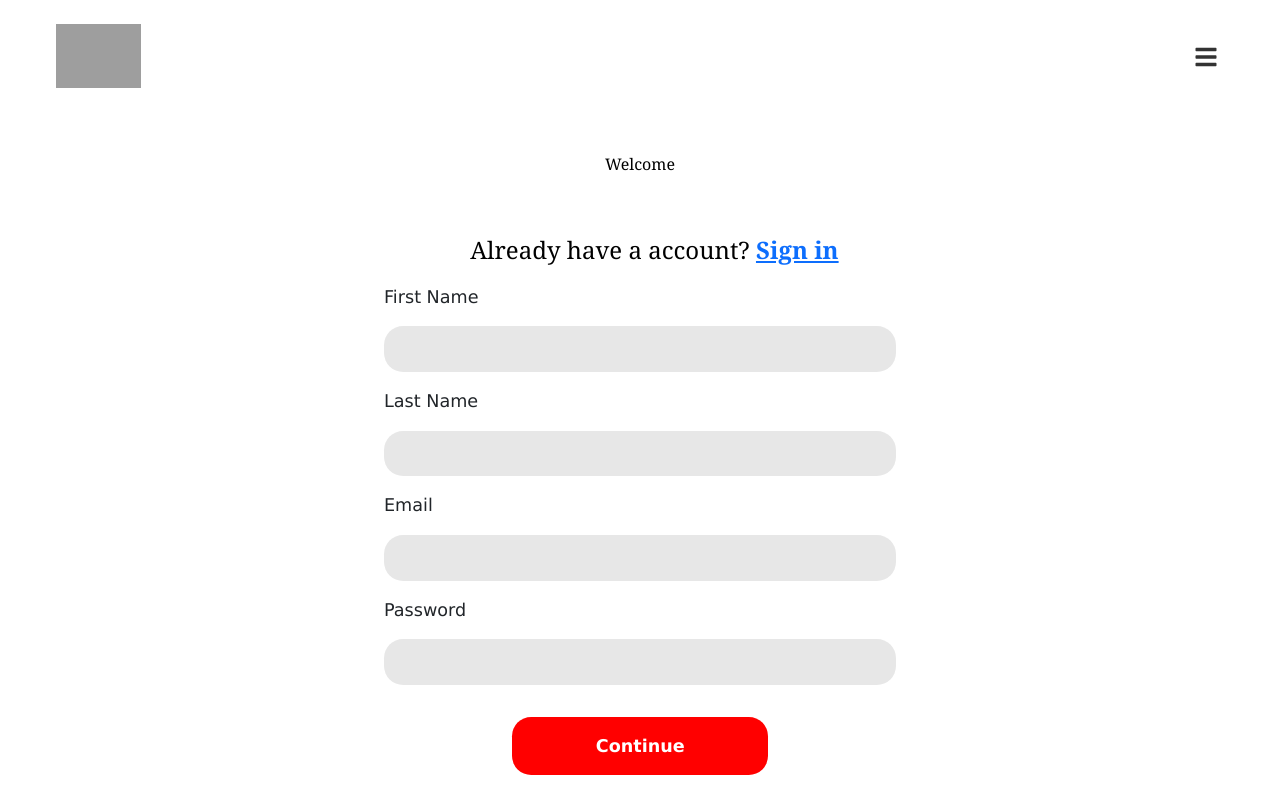
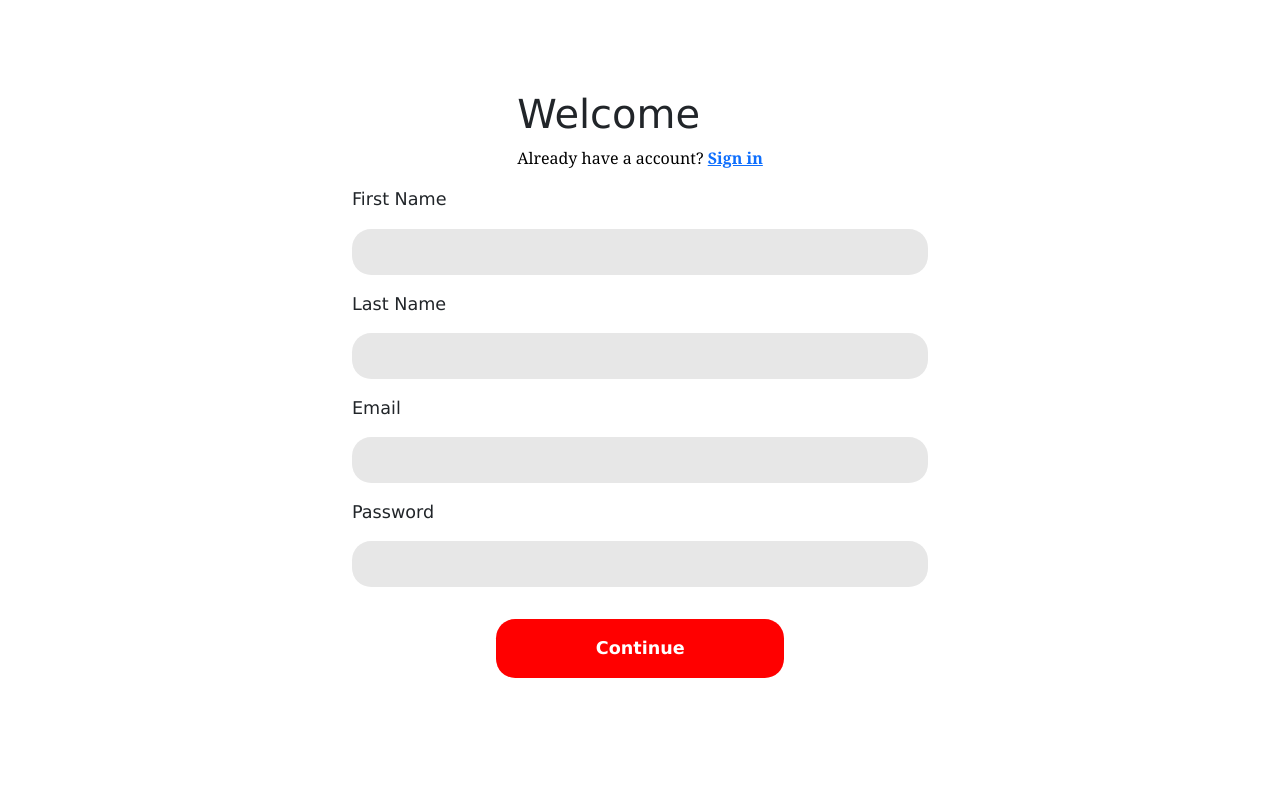
Before and after one commit to ChidimmaOfodum/WM4--Final-Project--SlackDash, a React (Create React App) app in the folder client/: page /signup in a window 1280 px wide. Built offline with nearby package versions, Linux system fonts and the light colour scheme; grey boxes are pictures that could not be loaded.

Commit message:
style: updated

```diff
--- a/client/src/Components/LoginPage/MainNav.js
+++ /dev/null
@@ -1,18 +0,0 @@
-import React from 'react';
-import { FaBars } from 'react-icons/fa';
-import CYFLogo from './CYFLogo';
-import "../../pages/Login.css";
-import "../../pages/SignUp.css";
-
-function MainNav() {
-  return (
-    <div className='NavBar'>
-     <CYFLogo />
-     <button className='hamburgerMenu'>
-     <FaBars  />
-     </button>
-    </div>
-  )
-}
-
-export default MainNav
--- a/client/src/pages/Login.css
+++ b/client/src/pages/Login.css
@@ -1,26 +1,12 @@
 /* Page */
 .loginPage{
     display: flex;
+    height: 100vh;
     flex-direction: column;
+    justify-content: center;
+    align-self: center;
 }
 
-/* Nav Bar */
-.NavBar{
-    height: 10vh;
-    display: flex;
-    flex-direction: row;
-    justify-content: space-between;
-    align-items: center;
-    padding: 1rem;
-}
-.hamburgerMenu{
-    background: none;
-    border: none;
-    cursor: pointer;
-    font-size: 1.5rem;
-    color: #333;
-
-}
 .CYFIcon{
     height: 5vh;
 }
@@ -75,20 +61,14 @@ padding-top: 0;
 }
 
 /* Desktop version */
-@media screen and (min-width: 700px) and (max-width: 1000px) {
+/* @media screen and (min-width: 700px) and (max-width: 1000px) {
 .userDetail{
 width: 65%;
 justify-self: center;
 align-self: center;
  }
- .NavBar{
-    padding: 3rem;
-}
-.CYFIcon{
-    height: 7vh;
-}
-}
-@media  (min-width:1000px){
+} */
+/* @media  (min-width:1000px){
 .userDetail{
     width: 45%;
     justify-self: center;
@@ -100,4 +80,4 @@ align-self: center;
 .CYFIcon{
     height: 8vh;
 }
-}
+} */
--- a/client/src/pages/Login.js
+++ b/client/src/pages/Login.js
@@ -1,16 +1,14 @@
 import React, { useState, useEffect } from 'react';
-import MainNav from '../Components/LoginPage/MainNav';
 import LoginForm from '../Components/LoginPage/LoginForm';
 
 function Login() {
   return (
-    <div className='loginPage'>
-      <MainNav />
+    <main className='loginPage'>
       <div className='LoginLogo'>
-          <p>Login</p>
+          <h1>Login</h1>
       </div>
       <LoginForm />
-    </div>
+    </main>
   )
 }
 
--- a/client/src/pages/SignUp.css
+++ b/client/src/pages/SignUp.css
@@ -1,11 +1,16 @@
 /* Sign Up Page */
-.SignUpPage{
+.SignUpPage {
+    height: 100vh;
+    width: 100vw;
 	display: flex;
 	flex-direction: column;
+    justify-content: center;
+    align-items: center;
 }
 
-/* Nav Bar */
-.NavBar{
+/* .Site */
+/* Nav Bar
+.NavBar {
 	height: 10vh;
 	display: flex;
 	flex-direction: row;
@@ -14,53 +19,52 @@
 	padding: 1rem;
 }
 
-.hamburgerMenu{
+.hamburgerMenu {
 	background: none;
 	border: none;
 	cursor: pointer;
 	font-size: 1.5rem;
 	color: #333;
-
 }
-.CYFIcon{
+.CYFIcon {
 	height: 5vh;
-}
+} */
 
 /* Login Logo */
-.LoginLogo{
+.LoginLogo {
 	height: 15vh;
 	display: flex;
 	align-items: center;
 	justify-content: center;
 }
-.LoginLogo p{
-    font-family: Cambria, Cochin, Georgia, Times, 'Times New Roman', serif;
+.LoginLogo p {
+	font-family: Cambria, Cochin, Georgia, Times, "Times New Roman", serif;
 	color: black;
 }
-.signUpMsg{
-    font-family: Cambria, Cochin, Georgia, Times, 'Times New Roman', serif;
+.signUpMsg {
+	font-family: Cambria, Cochin, Georgia, Times, "Times New Roman", serif;
 	color: black;
-    font-size: 1.5rem;
-    align-self: flex-start;
+	/* font-size: 1.5rem; */
+	/* align-self: flex-start;
     justify-self: flex-start;
-    padding-left: 1.8rem;
+    padding-left: 1.8rem; */
 }
 
 /* Details section */
-.userDetail{
+.userDetail {
 	padding: 2rem;
 	padding-top: 0;
 }
-.signUpForm{
+.signUpForm {
 	display: flex;
 	flex-direction: column;
 	gap: 1rem;
 }
-.signUpForm label{
+.signUpForm label {
 	font-size: 1.1rem;
 	font-weight: 400;
 }
-.signUpBtn{
+.signUpBtn {
 	justify-self: center;
 	align-self: center;
 	background-color: #ff0000;
@@ -76,7 +80,7 @@ padding-top: 0;
 	margin-top: 2vh;
 	width: 50%;
 }
-.userInput{
+.userInput {
 	background-color: rgb(231, 231, 231);
 	border: none;
 	border-radius: 1.2rem;
@@ -84,35 +88,35 @@ padding-top: 0;
 }
 
 /* Desktop version */
-@media screen and (min-width: 700px) and (max-width: 1000px) {
-.userDetail{
-width: 65%;
+@media screen and (min-width: 600px) {
+	.userDetail {
+		width: 50%;
 		justify-self: center;
 		align-self: center;
 	}
- .NavBar{
+	.NavBar {
 		padding: 3rem;
 	}
-.CYFIcon{
+	.CYFIcon {
 		height: 7vh;
 	}
-.signUpMsg{
+	.signUpMsg {
 		align-self: center;
 	}
 }
-@media  (min-width:1000px){
-.userDetail{
-    width: 45%;
+@media (max-width: 600px) {
+	.userDetail {
+		width: 100%;
 		justify-self: center;
 		align-self: center;
 	}
-.NavBar{
+	.NavBar {
 		padding: 3.5rem;
 	}
-.CYFIcon{
+	.CYFIcon {
 		height: 8vh;
 	}
-.signUpMsg{
+	.signUpMsg {
 		align-self: center;
 	}
 }
--- a/client/src/pages/SignUp.js
+++ b/client/src/pages/SignUp.js
@@ -1,21 +1,22 @@
-import React, { useState, useEffect } from 'react';
-import MainNav from '../Components/LoginPage/MainNav';
+import React, { useState, useEffect } from "react";
 import { Link } from "react-router-dom";
-import SignUpForm from '../Components/SignUpPage/SignUpForm';
-
+import SignUpForm from "../Components/SignUpPage/SignUpForm";
 
 function SignUp() {
-
-  return (
-    <div className='SignUpPage' >
-      <MainNav />
-      <div className='LoginLogo'>
-          <p>Welcome</p>
-      </div>
-      <p className='signUpMsg'>Already have a account? <strong><Link to="/login">Sign in </Link></strong> </p>
-      <SignUpForm />
-    </div>
-  )
+	return (
+		<main className="SignUpPage">
+			<div className="signup-header">
+				<h1>Welcome</h1>
+				<p className="signUpMsg">
+					Already have a account?{" "}
+					<strong>
+						<Link to="/login">Sign in </Link>
+					</strong>{" "}
+				</p>
+			</div>
+			<SignUpForm />
+		</main>
+	);
 }
 
-export default SignUp
+export default SignUp;
```
Lines whose indentation alone changed are shown as unchanged.
